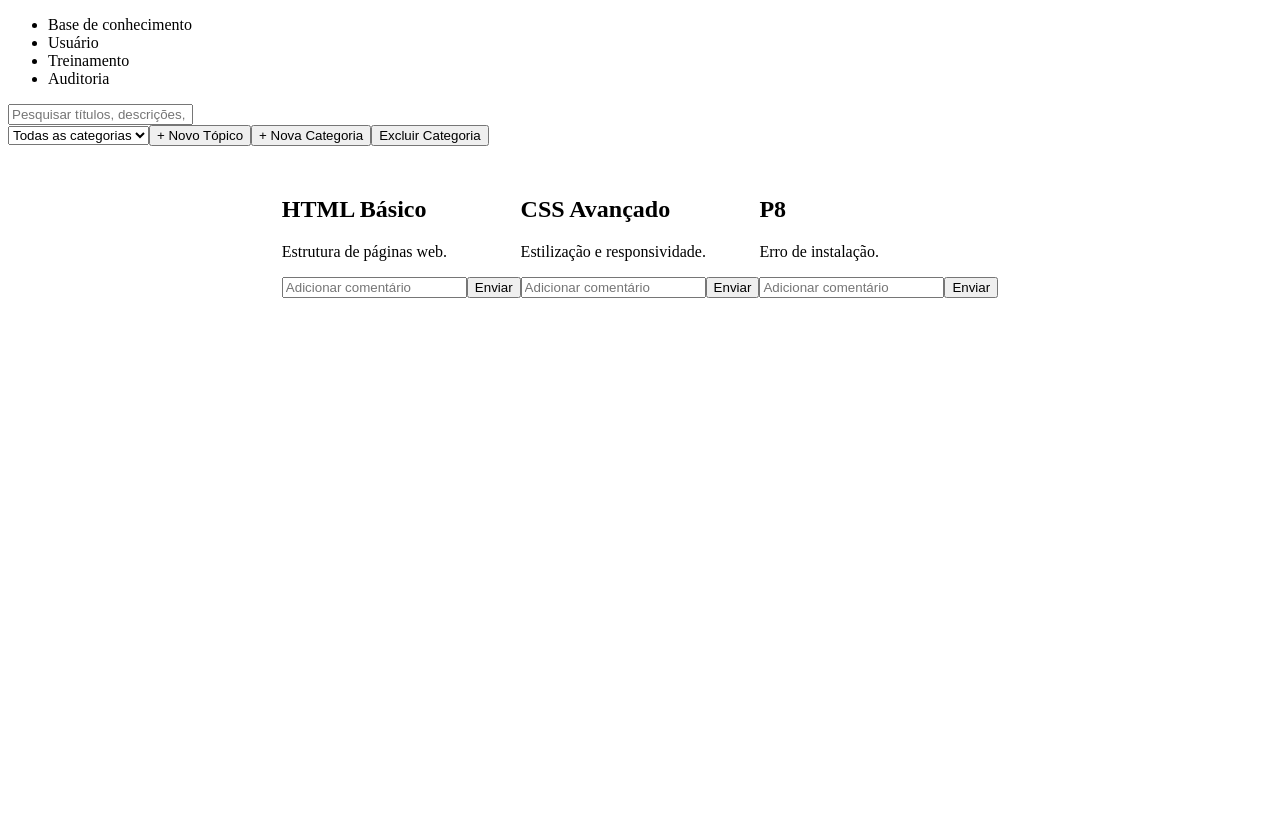
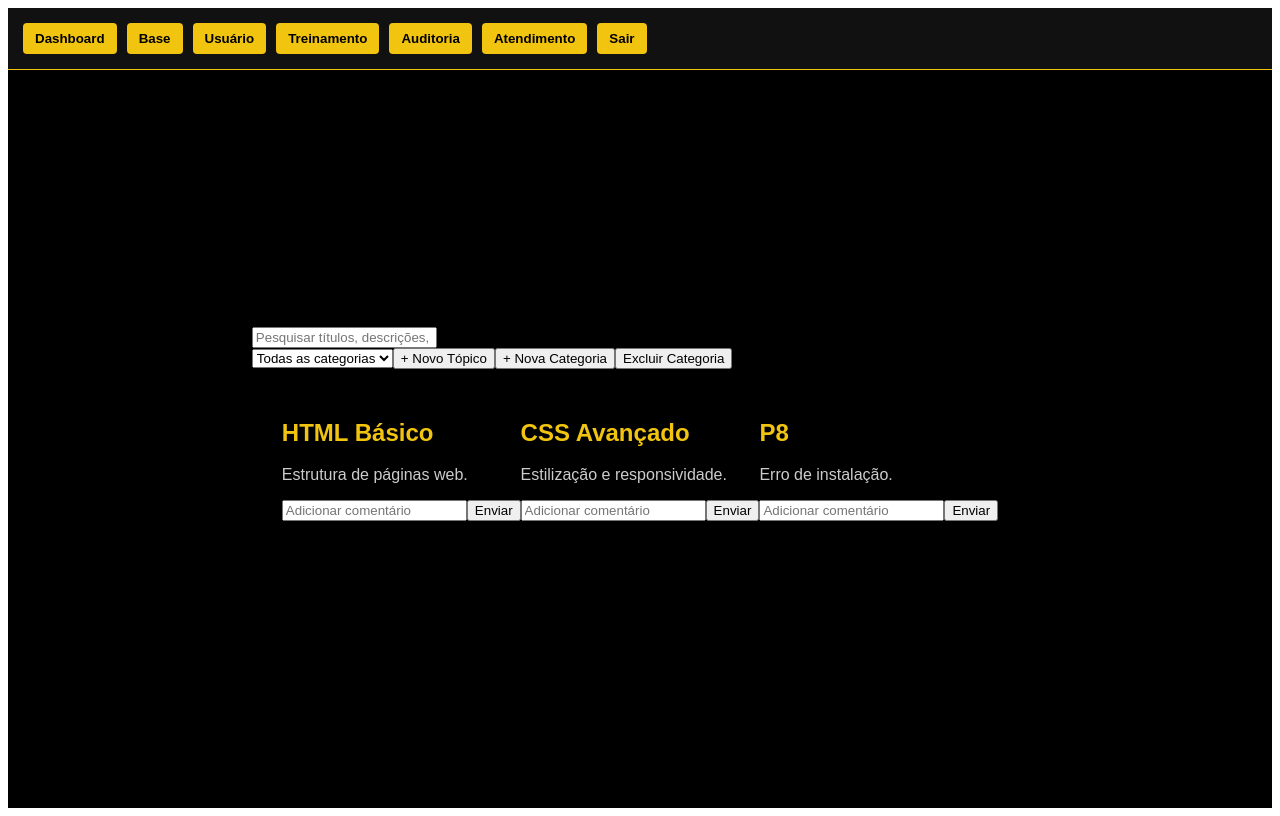
Before and after one commit to Wertco-Bombas/Wertco, a Next.js app: page /base in a window 1280 px wide. Built offline with nearby package versions, Linux system fonts and the light colour scheme.

Commit message:
Update base.js

```diff
--- a/pages/base.js
+++ b/pages/base.js
@@ -1,4 +1,5 @@
 import { useState } from "react";
+import Layout from "../components/Layout";
 
 export default function Base() {
   const [search, setSearch] = useState("");
@@ -50,17 +51,8 @@ export default function Base() {
   }
 
   return (
+    <Layout>
       <div className="base-container">
-      {/* Topo */}
-      <header className="navbar">
-        <ul className="nav-links">
-          <li>Base de conhecimento</li>
-          <li>Usuário</li>
-          <li>Treinamento</li>
-          <li>Auditoria</li>
-        </ul>
-      </header>
-
         {/* Pesquisa */}
         <div className="search-bar">
           <input
@@ -166,5 +158,6 @@ export default function Base() {
           </div>
         )}
       </div>
+    </Layout>
   );
 }
```
Lines whose indentation alone changed are shown as unchanged.
